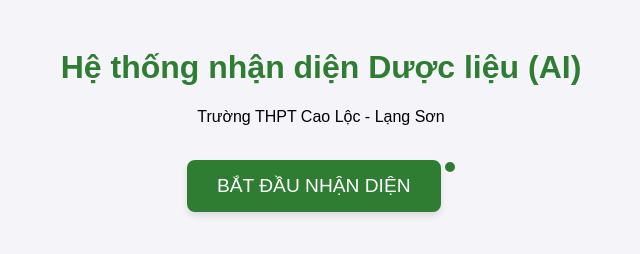
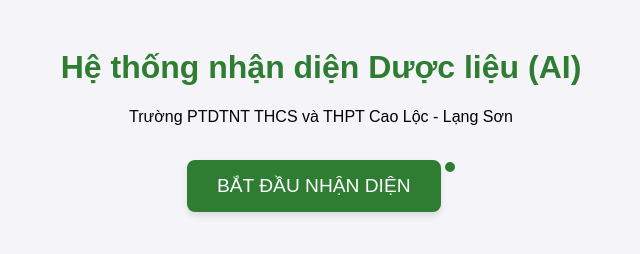
Before and after one commit to lyco040797-prog/Nhan-dien-mot-so-duoc-lieu-bang-AI, a plain HTML site: page index.html in a window 1280 px wide. Shown: the whole page, without its empty margins (319-959 px from the left). Drawn offline with Linux system fonts and the light colour scheme.

Commit message:
Update index.html

```diff
--- a/index.html
+++ b/index.html
@@ -15,7 +15,7 @@
 </head>
 <body>
     <h1>Hệ thống nhận diện Dược liệu (AI)</h1>
-    <p>Trường THPT Cao Lộc - Lạng Sơn</p>
+    <p>Trường PTDTNT THCS và THPT Cao Lộc - Lạng Sơn</p>
     <button type="button" onclick="init()">BẮT ĐẦU NHẬN DIỆN</button>
     <div id="webcam-container"></div>
     <div id="label-container"></div>
```
